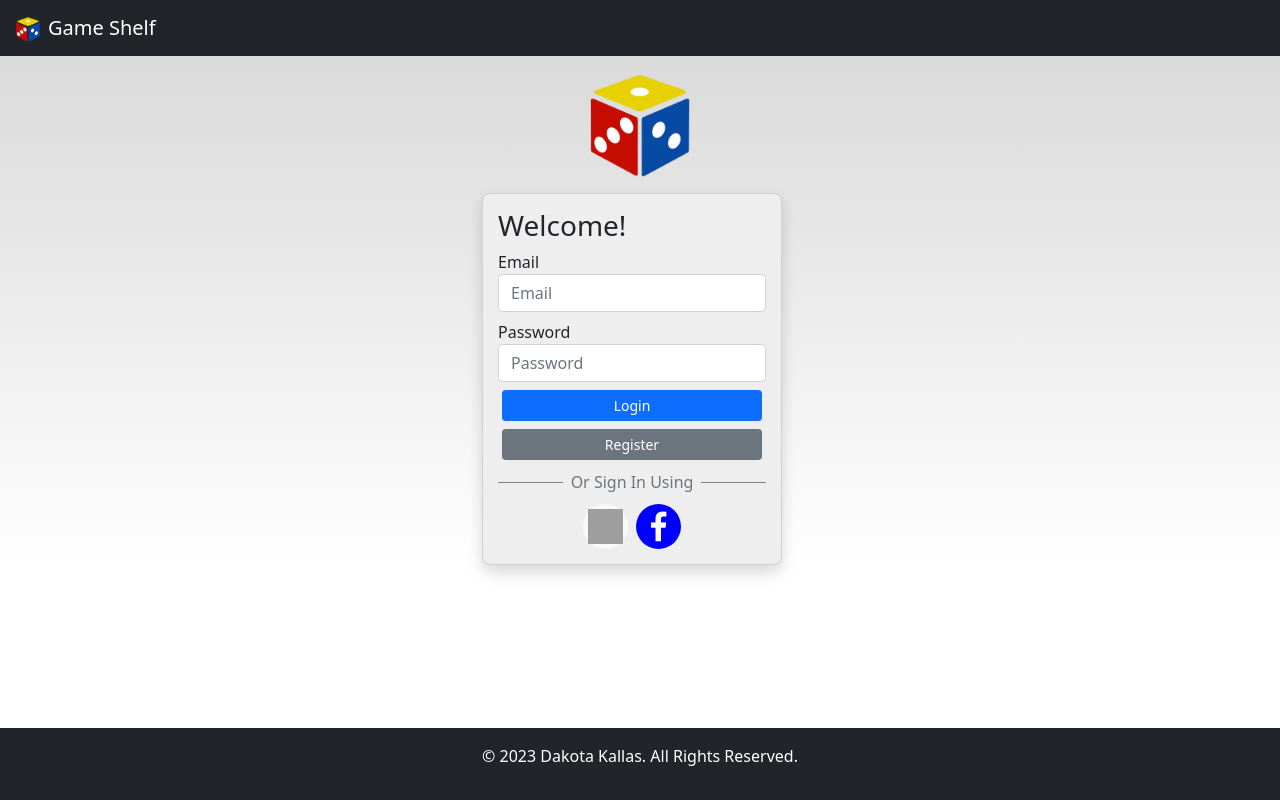
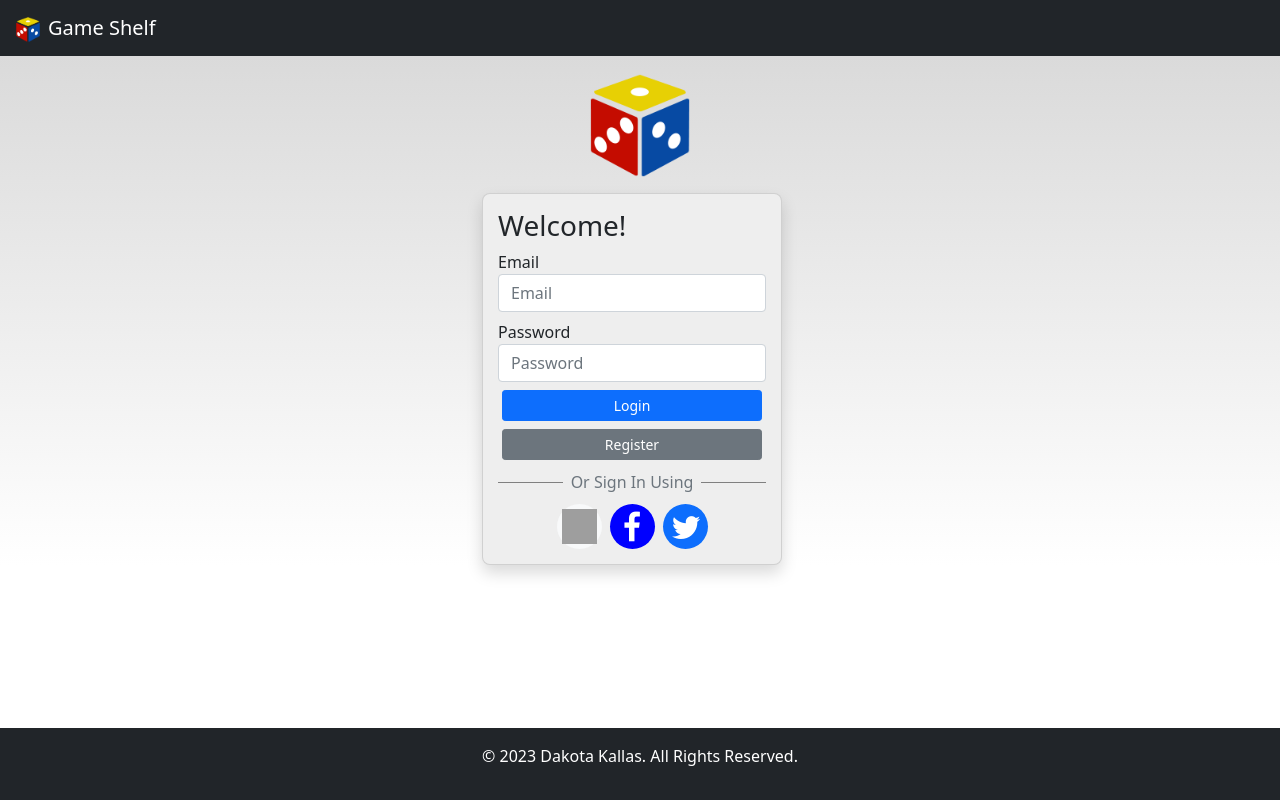
Before and after one commit to dakota-kallas/Game-Shelf, an Angular app in the folder client/: page /login in a window 1280 px wide. Built offline with nearby package versions, Linux system fonts and the light colour scheme; no server answers; grey boxes are pictures that could not be loaded.

Commit message:
More buttons

```diff
--- a/client/src/app/components/login/login.component.css
+++ b/client/src/app/components/login/login.component.css
@@ -36,12 +36,20 @@
   padding: 0;
 }
 
-#facebook-icon {
+#facebook-icon,
+#twitter-icon {
   padding-top: 8px;
   max-width: 45px;
   max-height: 45px;
   min-height: 45px;
   min-width: 45px;
+}
+
+#twitter-icon {
+  padding-left: 7px;
+}
+
+#facebook-icon {
   background-color: blue;
 }
 
@@ -49,13 +57,13 @@
   background-color: darkblue;
 }
 
+#google-icon:hover {
+  background-color: lightgrey;
+}
+
 .auth-btn {
   padding: 5px;
   border: 0;
-}
-
-.auth-btn:hover {
-  background-color: lightgrey;
 }
 
 .separator {
--- a/client/src/app/components/login/login.component.html
+++ b/client/src/app/components/login/login.component.html
@@ -45,6 +45,9 @@
                         <button id="facebook-icon" class="btn btn-primary rounded-circle auth-btn" (click)="facebook()">
                             <i class="fa fa-2x fa-facebook text-white"></i>
                         </button>
+                        <button id="twitter-icon" class="btn btn-primary rounded-circle auth-btn" (click)="twitter()">
+                            <i class="fa fa-2x fa-twitter text-white"></i>
+                        </button>
                     </div>
                 </div>
             </form>
--- a/client/src/app/components/login/login.component.ts
+++ b/client/src/app/components/login/login.component.ts
@@ -52,4 +52,5 @@ export class LoginComponent implements OnInit {
 
   google() {}
   facebook() {}
+  twitter() {}
 }
```
